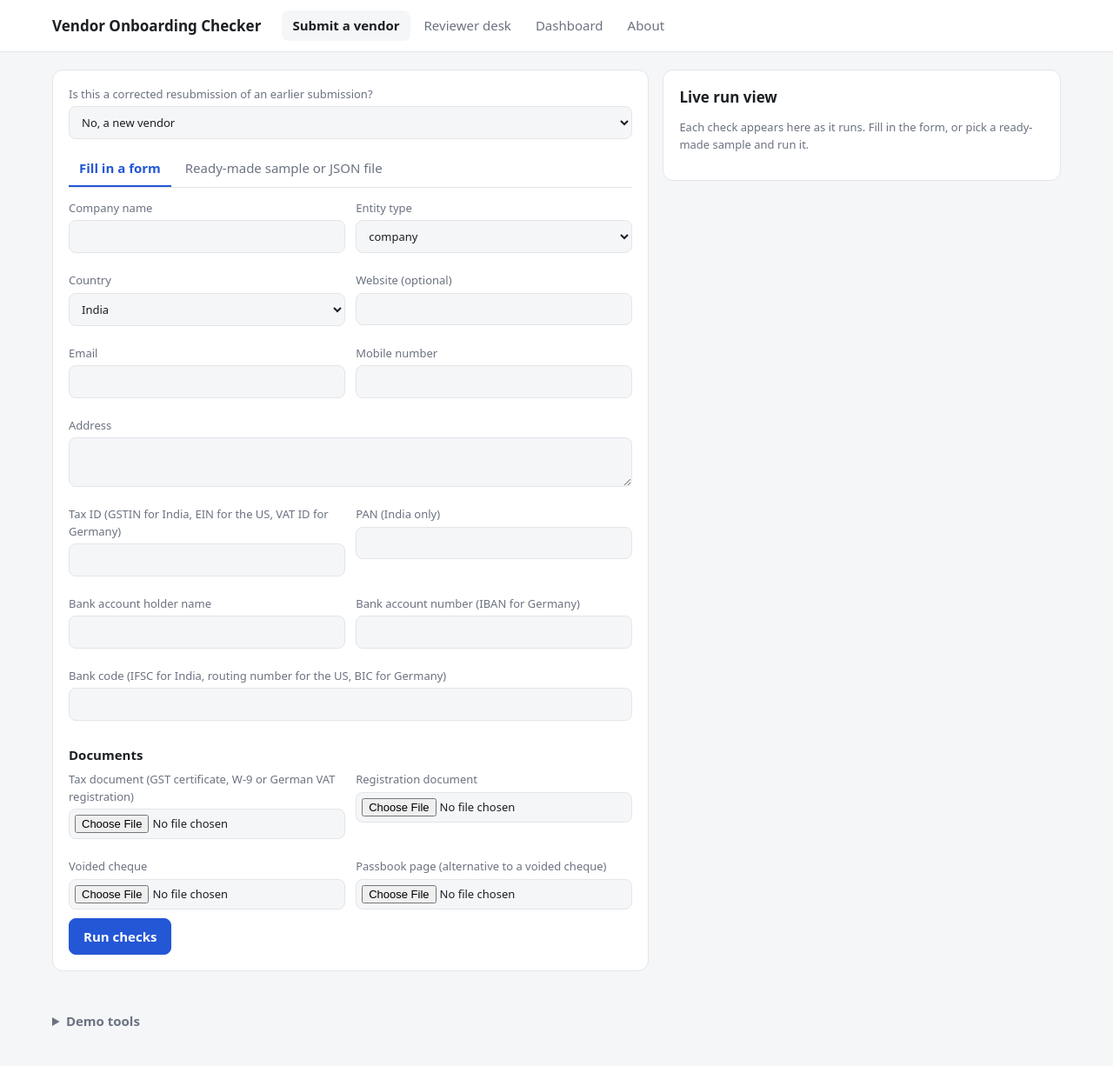
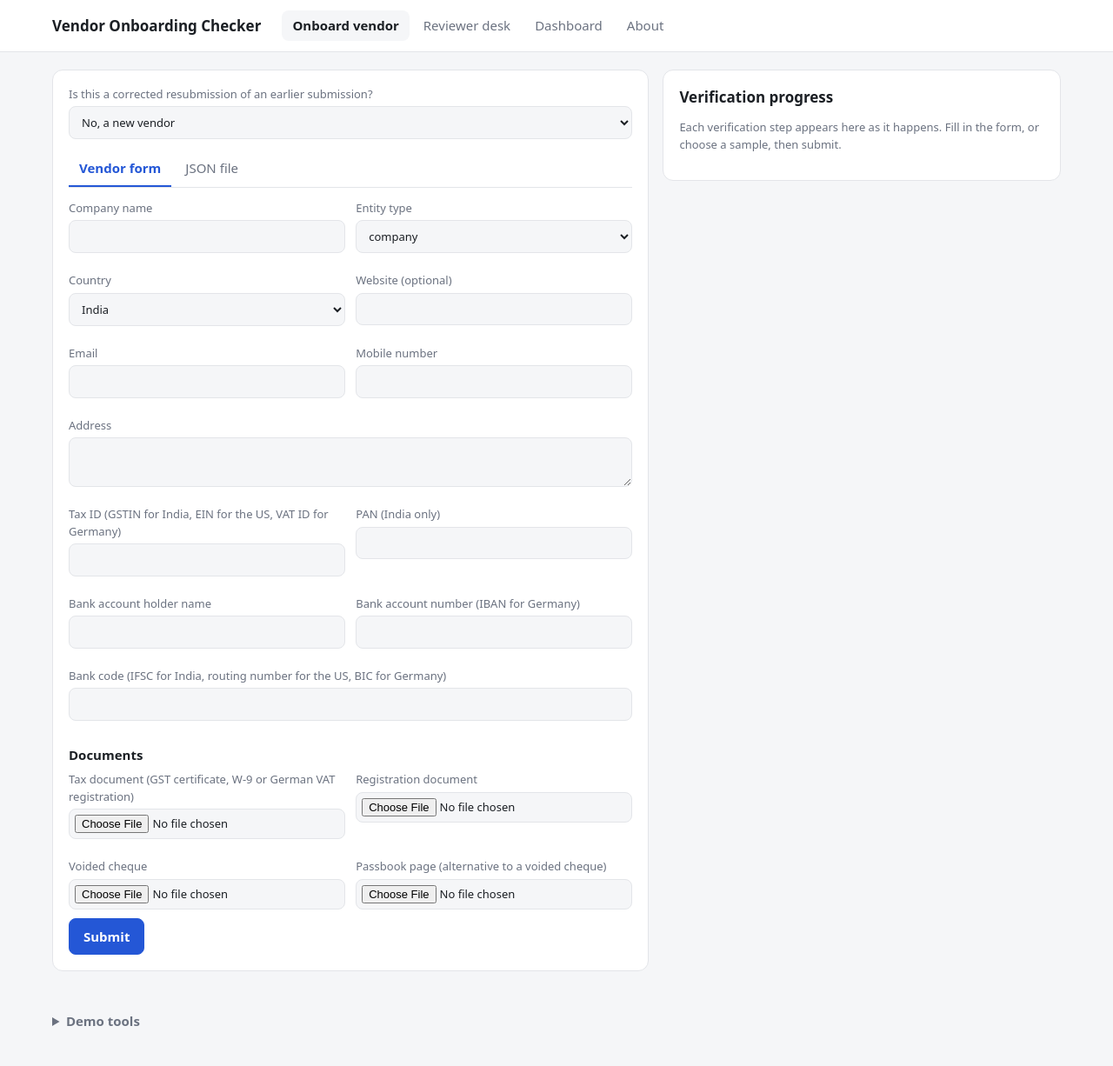
Before and after one commit to ShubhamK0802/vendor-onboarding-flask, a Flask app: page / in a window 1280 px wide. Shown: the whole page at 87% size. Run offline with Flask 3, Linux system fonts and the light colour scheme; data comes from the database, SQL or seed files in the repository; data that the repository does not hold is empty.

Commit message:
Standard names (Onboard vendor, Submit, JSON file, Submission ID, Vendor ID, Submitted); reviewer can pick a submission by row, button or dropdown; priority explained on the page
Co-Authored-By: Claude Sonnet 5.5 <noreply@anthropic.com>

```diff
--- a/app.py
+++ b/app.py
@@ -28,8 +28,8 @@ DOC_SLOTS = {"tax_document": "Tax document (GST certificate, W-9 or German VAT r
              "voided_cheque": "Voided cheque", "passbook": "Passbook page (alternative to a voided cheque)"}
 LEVELS = {1: "Vendor can fix", 2: "Needs review", 3: "Contradiction"}
 COLOR = {"Approved": "green", "Pending": "orange", "Rejected": "red", "Replaced": "gray"}
-SAMPLE_HINTS = {"10_existing_vendor_resubmits.json": "run 01 first", "13_company_id_new_name.json": "run 01 first", "20_duplicate_application.json": "run 01 first",
-                "06_near_miss_name.json": "run twice: the second time pick the first run as resubmission"}
+SAMPLE_HINTS = {"10_existing_vendor_resubmits.json": "submit 01 first", "13_company_id_new_name.json": "submit 01 first", "20_duplicate_application.json": "submit 01 first",
+                "06_near_miss_name.json": "submit twice, the 2nd as a resubmission"}
 PROGRESS = {}  # token -> live progress of one run. ponytail: in-memory, so one worker process; use the database if it must scale out
 
 
@@ -64,6 +64,14 @@ def system_verdict(run):
 def effect(finding):
     """What a finding does to the run, in words (a lone contradiction is fixable; two at once reject)."""
     return "Rejects the application" if finding["code"] in REJECT_ON_ITS_OWN else LEVELS[finding["level"]]
+
+
+PRIORITY_REASONS = {"DUPLICATE_BANK_ACCOUNT": "bank account already used by another vendor", "BANK_DETAILS_CHANGED": "bank account changed on an onboarded vendor",
+                    "DUPLICATE_KEY_NEW_NAME": "company ID registered under a different name", "BANK_COUNTRY_DIFFERS": "bank in another country than the company"}
+
+
+def priority_why(run):
+    return "; ".join(PRIORITY_REASONS[c] for c in run["codes"] if c in PRIORITY_REASONS)
 
 
 def priority(run):
@@ -166,7 +174,7 @@ def api_submit():
 
 @app.get("/api/progress/<token>")
 def api_progress(token):
-    return jsonify(PROGRESS.get(token) or {"stages": [], "done": True, "run_id": None, "error": "Unknown run"})
+    return jsonify(PROGRESS.get(token) or {"stages": [], "done": True, "run_id": None, "error": "Unknown submission"})
 
 
 @app.get("/api/prefill/<run_id>")
@@ -217,7 +225,7 @@ def review_page():
     held = store.claims()
     runs = store.load_runs()
     for seq, r in enumerate(runs):
-        r.update(seq=seq, priority=priority(r), age=age(r), claimed_by=held.get(r["run_id"], {}).get("reviewer"))
+        r.update(seq=seq, priority=priority(r), why_priority=priority_why(r), age=age(r), claimed_by=held.get(r["run_id"], {}).get("reviewer"))
     sort = request.args.get("sort") if request.args.get("sort") in SORTS else "priority"
     level, text = request.args.get("priority", "All"), request.args.get("q", "").strip().lower()
     everyone = [r for r in runs if r["waiting_on"] == "Reviewer"]
@@ -299,9 +307,9 @@ def dashboard():
 def export_csv():
     out = io.StringIO()
     writer = csv.writer(out)
-    writer.writerow(["run", "when", "company", "country", "status now", "automatic verdict", "decided by", "reasons", "resubmission of"])
+    writer.writerow(["submission id", "vendor id", "submitted", "company", "country", "status now", "automatic verdict", "decided by", "reasons", "resubmission of"])
     for r in store.load_runs():
-        writer.writerow([r["run_id"], r["ts"], r["company"], r["country"], outcome(r), system_verdict(r), r["decided_by"], reasons(r), r["parent_id"] or ""])
+        writer.writerow([r["run_id"], r["vendor_id"], r["ts"], r["company"], r["country"], outcome(r), system_verdict(r), r["decided_by"], reasons(r), r["parent_id"] or ""])
     return Response(out.getvalue(), mimetype="text/csv", headers={"Content-Disposition": "attachment; filename=vendor_onboarding_history.csv"})
 
 
@@ -314,7 +322,7 @@ def about():
 def reset():
     store.reset()
     PROGRESS.clear()
-    flash("Demo data cleared: no runs, no decisions. The vendors already on file were restored.", "ok")
+    flash("Demo data cleared: no submissions, no decisions. The vendors already on file were restored.", "ok")
     return redirect(url_for("submit_page"))
 
 
--- a/static/app.js
+++ b/static/app.js
@@ -1,4 +1,4 @@
-// Submit page only: tabs, resubmission prefill, and the live run view (polls the server while the checks run).
+// Submit page only: tabs, resubmission prefill, and the live verification progress (polls the server while the checks run).
 const $ = (s) => document.querySelector(s);
 
 if ($('#stages')) {
@@ -36,12 +36,12 @@ if ($('#stages')) {
     buttons.forEach((b) => (b.disabled = true));
     $('#placeholder').hidden = true;
     $('#outcome').innerHTML = '';
-    $('#result-title').textContent = 'Checking vendor…';
+    $('#result-title').textContent = 'Verifying vendor…';
     for (;;) {
       const progress = await (await fetch(`/api/progress/${started.token}`)).json();
       show(progress.stages);
       if (progress.done) {
-        if (progress.error) { $('#outcome').textContent = progress.error; $('#result-title').textContent = 'Live run view'; }
+        if (progress.error) { $('#outcome').textContent = progress.error; $('#result-title').textContent = 'Verification progress'; }
         else {
           $('#outcome').innerHTML = await (await fetch(`/run/${progress.run_id}`)).text();
           $('#result-title').textContent = 'Result';
@@ -68,3 +68,8 @@ if (nameBox) {
     try { localStorage.setItem('reviewer', nameBox.value.trim()); } catch (e) { /* ignore */ }
   }));
 }
+
+// Reviewer desk: clicking anywhere on a queue row opens that submission.
+document.querySelectorAll('tr[data-href]').forEach((row) => row.addEventListener('click', (e) => {
+  if (!e.target.closest('a, button')) location.href = row.dataset.href;
+}));
--- a/static/style.css
+++ b/static/style.css
@@ -55,3 +55,4 @@ footer{max-width:1200px;margin:0 auto;padding:0 20px 30px;color:var(--mu)}
 .filters{display:flex;gap:12px;flex-wrap:wrap;align-items:end;margin-bottom:12px}
 .filters label{margin:0}.filters input,.filters select{width:auto;min-width:150px}
 .metric small{color:var(--mu);font-size:14px;margin-left:8px}.metric.total{display:inline-block;min-width:200px;margin-bottom:6px}
+tr.clickable{cursor:pointer}tr.clickable:hover{background:var(--bg)}tr.sel{box-shadow:inset 3px 0 var(--pri)}
--- a/templates/_run.html
+++ b/templates/_run.html
@@ -4,7 +4,7 @@
   {% if run.decision_by %}
   <p><b>Reviewer decision:</b> {{ run.decision_by.decision }} by {{ run.decision_by.reviewer }} at {{ run.decision_by.ts.replace('T', ' ') }}. Reason: {{ run.decision_by.note }}</p>
   {% endif %}
-  {% if run.parent_id %}<p class="muted">Resubmission of run {{ run.parent_id }}</p>{% endif %}
+  {% if run.parent_id %}<p class="muted">Resubmission of {{ run.parent_id }}</p>{% endif %}
 
   <details>
     <summary>Stage by stage</summary>
@@ -31,5 +31,5 @@
   <p><b>Documents</b></p>
   <ul class="plain">{% for d in docs %}<li><a href="{{ url_for('download_doc', run_id=run.run_id, slot=d.slot) }}">{{ doc_slots.get(d.slot, d.slot) }}: {{ d.filename }}</a></li>{% endfor %}</ul>
   {% endif %}
-  <p class="muted">Run {{ run.run_id }} · rule version {{ run.rule_version }} · rules took {{ '%.0f' % (run.seconds * 1000) }} ms</p>
+  <p class="muted">Submission {{ run.run_id }}{% if run.vendor_id %} · Vendor {{ run.vendor_id }}{% endif %} · rule version {{ run.rule_version }}</p>
 </div>
--- a/templates/base.html
+++ b/templates/base.html
@@ -11,7 +11,7 @@
   <div class="bar">
     <a class="brand" href="{{ url_for('submit_page') }}">Vendor Onboarding Checker</a>
     <nav>
-      <a href="{{ url_for('submit_page') }}" class="{{ 'on' if request.endpoint == 'submit_page' }}">Submit a vendor</a>
+      <a href="{{ url_for('submit_page') }}" class="{{ 'on' if request.endpoint == 'submit_page' }}">Onboard vendor</a>
       <a href="{{ url_for('review_page') }}" class="{{ 'on' if request.endpoint == 'review_page' }}">Reviewer desk{% if n_reviewer %} <span class="count">{{ n_reviewer }}</span>{% endif %}</a>
       <a href="{{ url_for('dashboard') }}" class="{{ 'on' if request.endpoint == 'dashboard' }}">Dashboard</a>
       <a href="{{ url_for('about') }}" class="{{ 'on' if request.endpoint == 'about' }}">About</a>
@@ -25,8 +25,8 @@
 <footer>
   <details>
     <summary>Demo tools</summary>
-    <form method="post" action="{{ url_for('reset') }}" onsubmit="return confirm('Clear every run and decision?')">
-      <p class="muted">Demo only: a real audit trail is never deletable. This clears all runs and decisions and restores the vendors already on file.</p>
+    <form method="post" action="{{ url_for('reset') }}" onsubmit="return confirm('Clear every submission and decision?')">
+      <p class="muted">Demo only: a real audit trail is never deletable. This clears all submissions and decisions and restores the vendors already on file.</p>
       <button class="secondary">Reset demo data</button>
     </form>
   </details>
--- a/templates/submit.html
+++ b/templates/submit.html
@@ -5,14 +5,14 @@
     <label>Is this a corrected resubmission of an earlier submission?
       <select id="parent">
         <option value="">No, a new vendor</option>
-        {% for r in waiting %}<option value="{{ r.run_id }}">{{ r.company }} ({{ r.final_sub }}, run {{ r.run_id }})</option>{% endfor %}
+        {% for r in waiting %}<option value="{{ r.run_id }}">{{ r.company }} ({{ r.final_sub }}, {{ r.run_id }})</option>{% endfor %}
       </select>
     </label>
     <p class="muted" id="parent-note" hidden>The form was filled in from the earlier submission. For safety the bank account number is not shown: please enter it again.</p>
 
     <div class="tabs">
-      <button type="button" class="tab-btn on" data-tab="tab-form">Fill in a form</button>
-      <button type="button" class="tab-btn" data-tab="tab-sample">Ready-made sample or JSON file</button>
+      <button type="button" class="tab-btn on" data-tab="tab-form">Vendor form</button>
+      <button type="button" class="tab-btn" data-tab="tab-sample">JSON file</button>
     </div>
 
     <form id="tab-form" class="tab" data-mode="form" autocomplete="off">
@@ -34,22 +34,22 @@
       <div class="fields">
         {% for slot, text in doc_slots.items() %}<label>{{ text }}<input type="file" name="{{ slot }}"></label>{% endfor %}
       </div>
-      <button class="primary">Run checks</button>
+      <button class="primary">Submit</button>
     </form>
 
     <form id="tab-sample" class="tab" data-mode="sample" hidden>
-      <label>Pick a ready-made sample
+      <label>Choose a sample
         <select name="sample">{% for value, label in samples %}<option value="{{ value }}">{{ label }}</option>{% endfor %}</select>
       </label>
-      <label>...or upload a vendor submission (JSON file)<input type="file" name="json_file" accept=".json"></label>
-      <button class="primary">Run checks on the sample or file</button>
+      <label>...or upload your own JSON file<input type="file" name="json_file" accept=".json"></label>
+      <button class="primary">Submit</button>
     </form>
     <p class="error" id="error" hidden></p>
   </section>
 
   <section class="card" id="result">
-    <h2 id="result-title">Live run view</h2>
-    <p class="muted" id="placeholder">Each check appears here as it runs. Fill in the form, or pick a ready-made sample and run it.</p>
+    <h2 id="result-title">Verification progress</h2>
+    <p class="muted" id="placeholder">Each verification step appears here as it happens. Fill in the form, or choose a sample, then submit.</p>
     <ol id="stages" class="stages"></ol>
     <div id="outcome"></div>
   </section>
```
Also changed, not shown: run_tests.py (+5 -3 lines), store.py (+20 -8 lines), templates/about.html (+5 -5 lines), templates/dashboard.html (+6 -6 lines), templates/review.html (+15 -7 lines).
